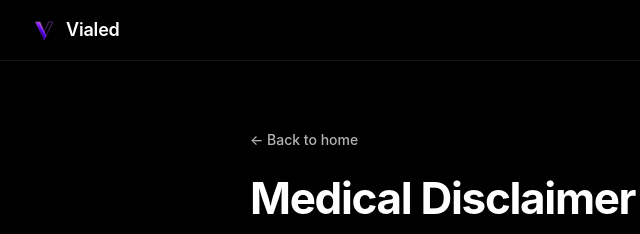
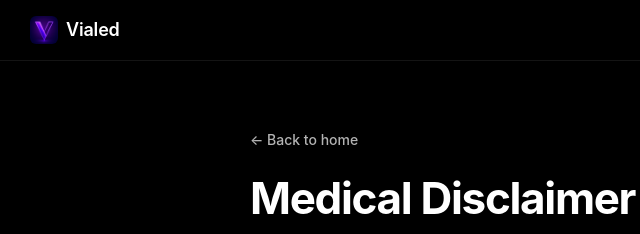
Before and after one commit to SAESoftware/vialed-site, a plain HTML site: page disclaimer.html in a window 1280 px wide. Shown: the top 234 px of the page, 42-682 px from the left. Drawn offline with Linux system fonts and the light colour scheme.

Commit message:
Revert to light logo variant across site — dark variant lost detail during background removal
Co-Authored-By: Claude Opus 4.7 (1M context) <noreply@anthropic.com>

```diff
--- a/disclaimer.html
+++ b/disclaimer.html
@@ -18,7 +18,7 @@
 <header class="site-header">
   <div class="container">
     <a class="brand" href="/" aria-label="Vialed home">
-      <img src="assets/vialed-logo-dark-web.png" alt="" />
+      <img src="assets/vialed-logo-light-web.png" alt="" />
       <span>Vialed</span>
     </a>
     <nav aria-label="Primary">
@@ -107,7 +107,7 @@
 <footer class="site-footer">
   <div class="container">
     <div class="footer-brand">
-      <img src="assets/vialed-logo-dark-web.png" alt="" />
+      <img src="assets/vialed-logo-light-web.png" alt="" />
       <span>A product of SAE Software LLC</span>
     </div>
     <div class="footer-links">
```
Also changed, not shown: index.html (+2 -2 lines), privacy.html (+2 -2 lines), support.html (+2 -2 lines), terms.html (+2 -2 lines), assets/vialed-logo-dark-web.png (deleted), assets/vialed-logo-light-web.png (added).
